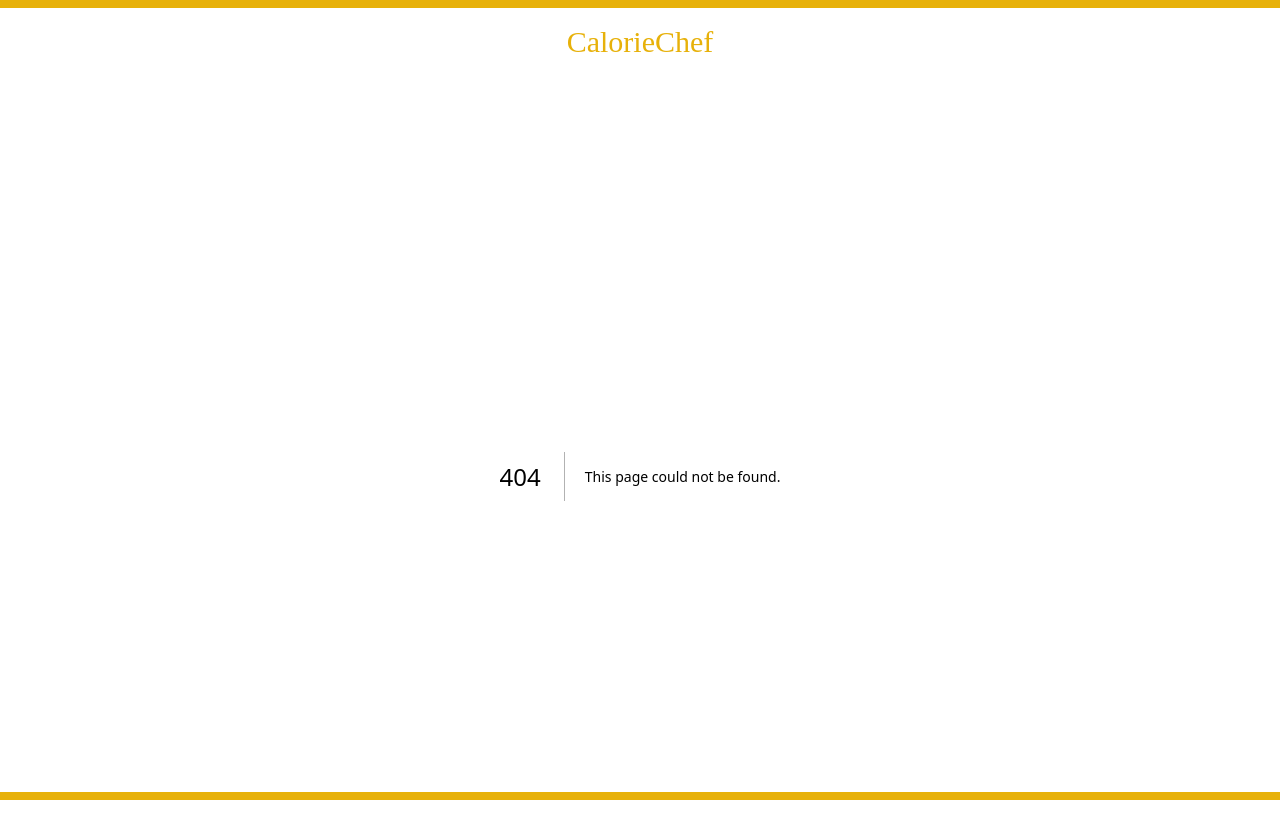
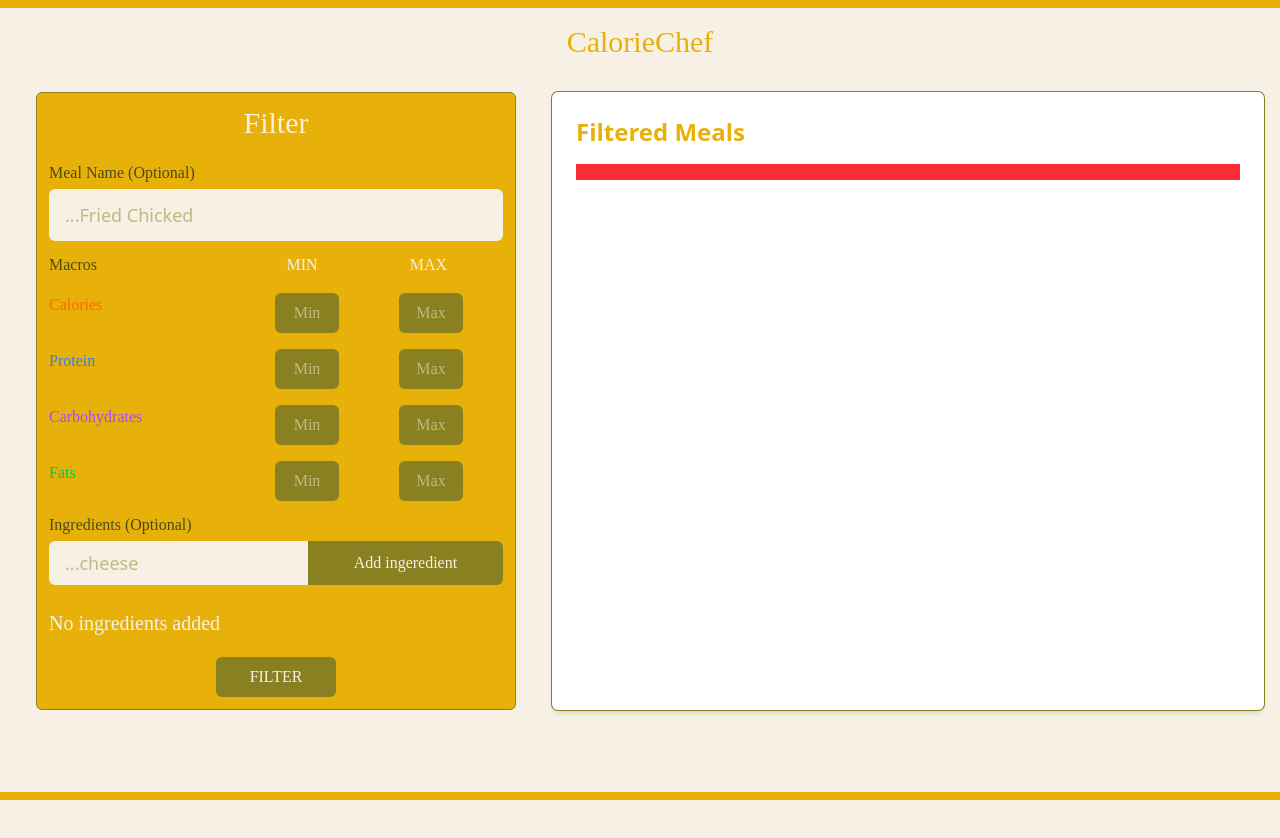
Before and after one commit to qzyx/calorieChef, a Next.js app: page /filter in a window 1280 px wide. Before the commit this address had no page. Shown: the top 838 px of the page. After the commit the page ends 800 px from the top, so only its background shows below. Built offline with nearby package versions, Linux system fonts and the light colour scheme; a web font is replaced by a local one.

Commit message:
Added filter page

```diff
--- a/app/_components/Filter.tsx
+++ b/app/_components/Filter.tsx
@@ -1,6 +1,7 @@
 "use client";
 
 import { X } from "lucide-react";
+import Link from "next/link";
 
 import { ReactNode, useState } from "react";
 function InputBox({
@@ -198,9 +199,11 @@ export default function Filter() {
         </div>
       </div>
       <span className="flex mt-5 justify-center">
-        <button className="cursor-pointer w-30 h-10 font-joti text-background bg-secondary rounded-md">
-          FILTER
-        </button>
+        <Link href="/filter">
+          <button className="cursor-pointer w-30 h-10 font-joti text-background bg-secondary rounded-md">
+            FILTER
+          </button>
+        </Link>
       </span>
     </div>
   );
--- /dev/null
+++ b/app/filter/page.tsx
@@ -0,0 +1,17 @@
+import Filter from "../_components/Filter";
+
+export default function page() {
+  return (
+    <main className="py-4  px-2 sm:px-3 md:px-4 flex justify-center ">
+      <Filter></Filter>
+      <div className="flex-1 flex overflow-hidden flex-col lg:block shadow-md ring-1 ring-secondary rounded-md p-6 ml-4 bg-white ">
+        <h2 className="text-2xl font-semibold mb-4 text-primary">
+          Filtered Meals
+        </h2>
+        <div className=" flex gap-2 bg-red-500 p-2 overflow-y-scroll">
+
+        </div>
+      </div>
+    </main>
+  );
+}
```
